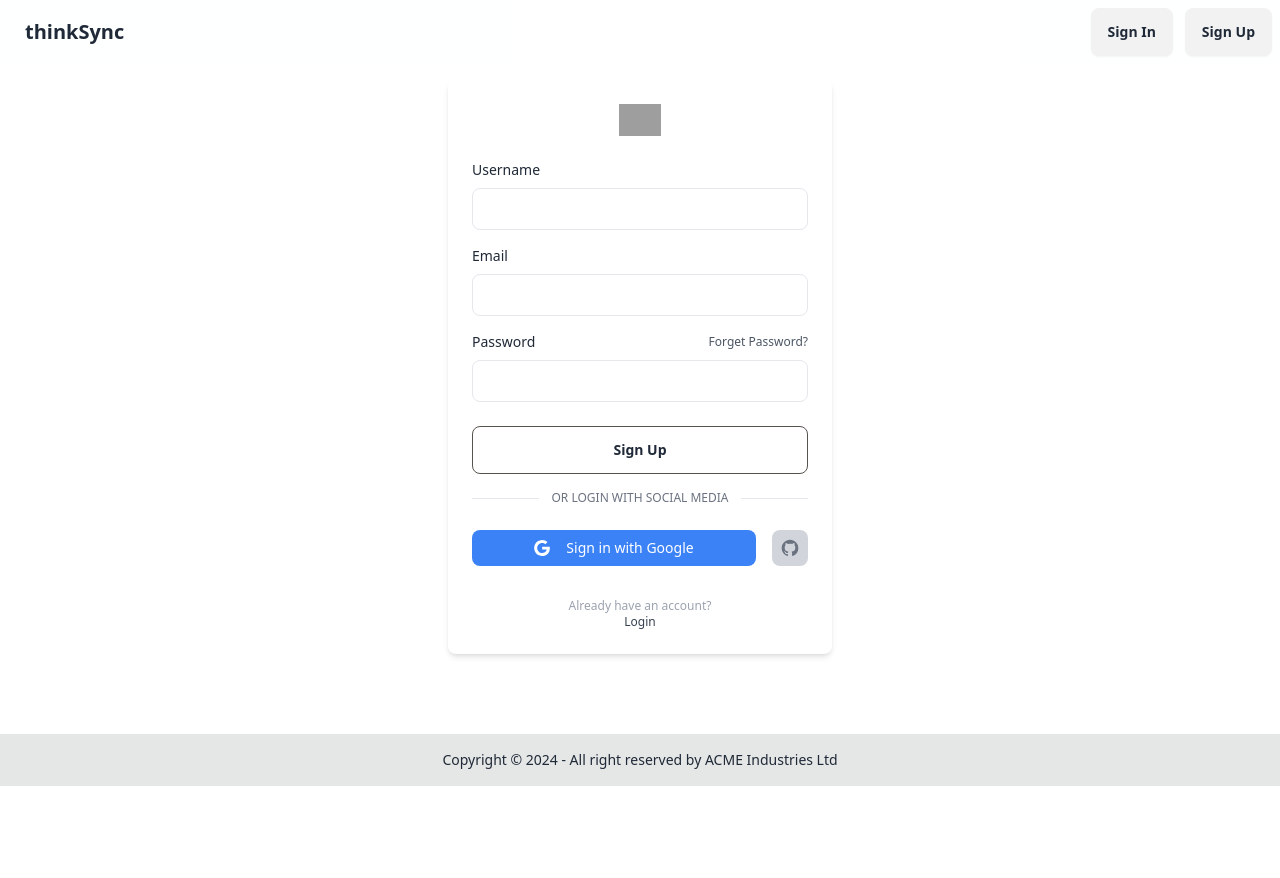
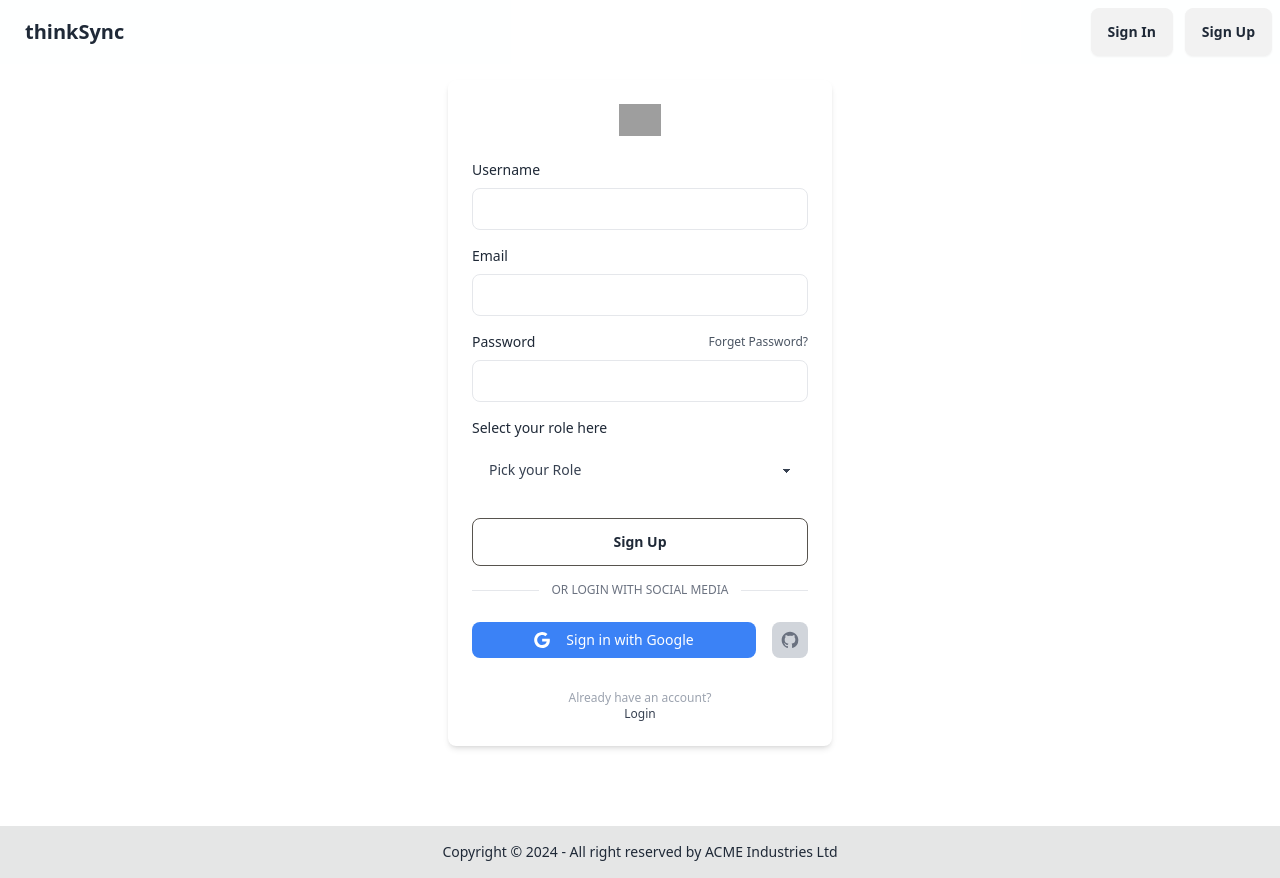
Before and after one commit to f-zaman-rafi/ThinkSync_Client, a React (Vite) app: page /sign-up in a window 1280 px wide. Before the commit the page ends 800 px from the top, so only its background shows below. Built offline with nearby package versions, Linux system fonts and the light colour scheme; no server answers; grey boxes are pictures that could not be loaded.

Commit message:
added role for new users

```diff
--- a/src/Pages/Home/Home.jsx
+++ b/src/Pages/Home/Home.jsx
@@ -1,6 +1,7 @@
 import { Helmet } from "react-helmet-async";
 import Banner from "./Banner/Banner";
 import StudySessionSection from "./StudySession/StudySessionSection";
+import TutorSection from "./TutorSection/Tutors/TutorSection";
 
 const Home = () => {
     return (
@@ -10,6 +11,7 @@ const Home = () => {
             </Helmet>
             <Banner></Banner>
             <StudySessionSection></StudySessionSection>
+            <TutorSection></TutorSection>
         </div>
     );
 };
--- a/src/Pages/Home/StudySession/StudySessionDetails/StudySessionDetails.jsx
+++ b/src/Pages/Home/StudySession/StudySessionDetails/StudySessionDetails.jsx
@@ -31,6 +31,7 @@ const StudySessionDetails = () => {
             <h1 className="text-white font-bold text-xl leading-loose">Class End Date: {classEndDate}</h1>
             <h1 className="text-white font-bold text-xl leading-loose">Duration: {sessionDuration}</h1>
             <h1 className="text-white font-bold text-xl leading-loose">Registration Fee: {registrationFee}</h1>
+            <div className="text-center"><button className="my-10 btn btn-warning btn-wide"  >Book Now!</button></div>
         </div>
     );
 };
--- /dev/null
+++ b/src/Pages/Home/TutorSection/Tutors/TutorSection.jsx
@@ -0,0 +1,34 @@
+import { useQuery } from "@tanstack/react-query";
+import useAxiosCommon from "../../../../Hooks/useAxiosCommon";
+import LoadingSpinner from "../../../Shared/LoadingSpinner/LoadingSpinner";
+
+const TutorSection = () => {
+    const axiosCommon = useAxiosCommon();
+    const { data: tutors = [], isLoading } = useQuery({
+        queryKey: ['tutors'],
+        queryFn: async () => {
+            const { data } = await axiosCommon.get('/sessions');
+            return data;
+        }
+    })
+    if (isLoading) return <LoadingSpinner />
+    return (
+        <div>
+            <h1 className="text-center font-bold text-5xl">Tutors</h1>
+            <div className="grid grid-cols-3 gap-5 max-w-5xl mx-auto my-20">
+                {
+                    tutors.map(tutor => (
+                        <div key={tutor._id}>
+                            <div className="card w-72 glass">
+                                <div className="card-body">
+                                    <h2 className="card-title">{tutor.tutorName}</h2>
+                                </div>
+                            </div>
+                        </div>))
+                }
+            </div>
+        </div>
+    );
+};
+
+export default TutorSection;
--- a/src/Pages/SignUp/SignUp.jsx
+++ b/src/Pages/SignUp/SignUp.jsx
@@ -13,7 +13,7 @@ const SignUp = () => {
         handleSubmit,
         formState: { errors },
     } = useForm()
-    const { createUser, signInWithGoogle, signInWithGithub } = useAuth()
+    const { createUser, signInWithGoogle, signInWithGithub, updateUserProfile, user, setUser } = useAuth()
     const location = useLocation()
     const navigate = useNavigate()
 
@@ -22,12 +22,18 @@ const SignUp = () => {
         console.log(data)
         createUser(data.email, data.password)
             .then(result => {
-                const loggedUser = result.user;
+                updateUserProfile(data.username);
+                setUser({ ...user, displayName: data.username, Role: data.role });
                 const from = location.state?.from?.pathname || '/';
                 navigate(from)
                 toast.success('Sign-Up Successfully')
+                const loggedUser = result.user;
                 console.log(loggedUser);
             })
+            .catch(error => {
+                console.log(error);
+                toast.error(error.message);
+            });
     }
 
     // googleSignIn
@@ -144,10 +150,31 @@ const SignUp = () => {
                             {errors.password && <span className="text-red-500 ml-1 text-xs">{errors.password.message}</span>}
                         </div>
 
+                        <div className="mt-4">
+                            <div className="flex items-center justify-between">
+                                <label name="role" className="block text-sm text-gray-800 dark:text-gray-200">Select your role here</label>
+                            </div>
+
+                            <select
+                                id="role"
+                                className="select w-full px-4 py-2 mt-2 text-gray-700 bg-white border rounded-lg dark:bg-gray-800 dark:text-gray-300 dark:border-gray-600 focus:border-blue-400 dark:focus:border-blue-300 focus:ring-blue-300 focus:outline-none focus:ring focus:ring-opacity-40"
+                                {...register("role", { required: "Role is required" })}
+                            >
+                                <option value="" selected disabled>Pick your Role</option>
+                                <option value="Admin">Admin</option>
+                                <option value="Tutor">Tutor</option>
+                                <option value="Student">Student</option>
+                            </select>
+                            {errors && errors.role && <span className="text-red-500 ml-1 text-xs">{errors.role.message}</span>}
+                        </div>
+
+
+
+
+
 
                         <div className="mt-6">
                             <input className="btn w-full border-stone-600 btn-outline" type="submit" value="Sign Up" />
-
                         </div>
                     </form>
 
--- a/src/Providers/AuthProvider.jsx
+++ b/src/Providers/AuthProvider.jsx
@@ -59,10 +59,10 @@ const AuthProvider = ({ children }) => {
         return signOut(auth)
     }
 
-    const updateUserProfile = (name, photo) => {
+    const updateUserProfile = (name, role) => {
         return updateProfile(auth.currentUser, {
             displayName: name,
-            photoURL: photo,
+            Role: role,
         })
     }
     // Get token from server
@@ -91,6 +91,7 @@ const AuthProvider = ({ children }) => {
 
     const authInfo = {
         user,
+        setUser,
         loading,
         setLoading,
         createUser,
```
